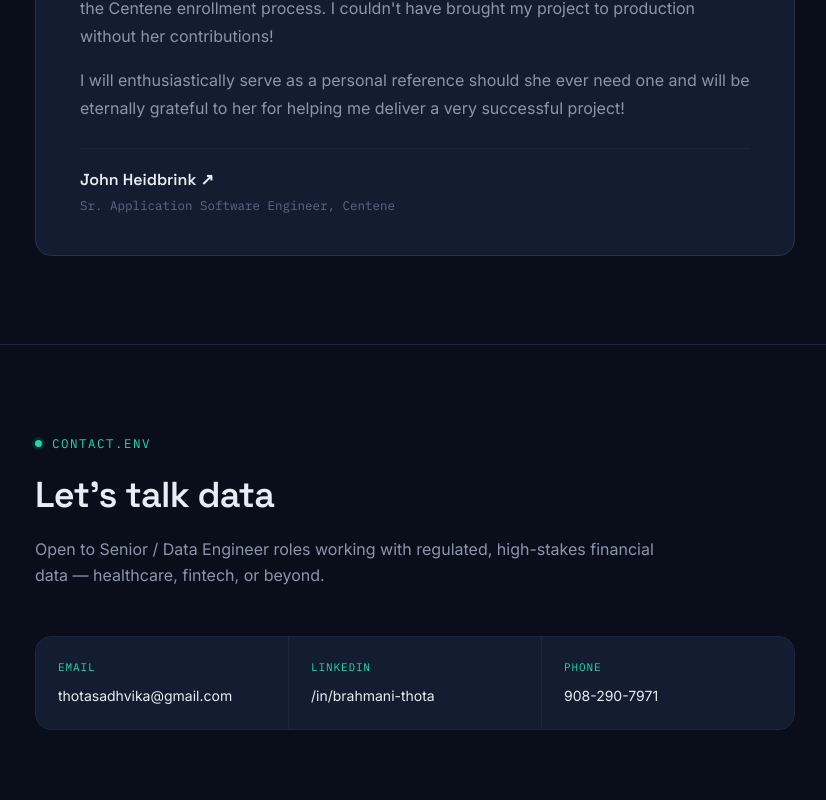
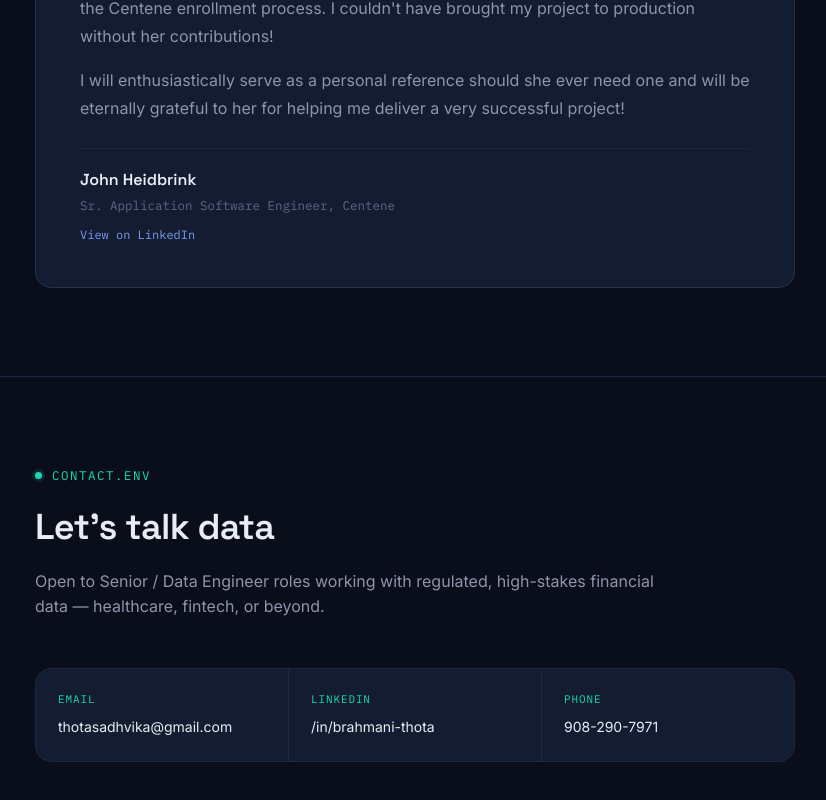
Before and after one commit to Brahmani-Thota/brahmani-thota.github.io, a React (Vite) app: page / in a window 1280 px wide. Shown: the part 4715-5515 px from the top of the page, without its empty margins (77-903 px from the left). Built offline with nearby package versions, Linux system fonts and the light colour scheme.

Commit message:
Remove arrow from LinkedIn verification link

```diff
--- a/src/components/Recommendations.css
+++ b/src/components/Recommendations.css
@@ -42,11 +42,15 @@
   color: var(--text);
 }
 
-.rec-name-link {
+.rec-verify-link {
   display: inline-block;
+  font-family: var(--font-mono);
+  font-size: 12px;
+  color: var(--accent-blue);
+  margin-top: 10px;
   transition: color 0.15s ease;
 }
-.rec-name-link:hover { color: var(--accent); }
+.rec-verify-link:hover { color: var(--accent); }
 
 .rec-title {
   font-family: var(--font-mono);
--- a/src/components/Recommendations.jsx
+++ b/src/components/Recommendations.jsx
@@ -11,7 +11,7 @@ const recommendation = {
   ],
   name: 'John Heidbrink',
   title: 'Sr. Application Software Engineer, Centene',
-  linkedin: 'https://www.linkedin.com/in/john-heidbrink-09160614/',
+  linkedin: 'https://www.linkedin.com/in/brahmani-thota/details/recommendations/',
 };
 
 export default function Recommendations() {
@@ -28,15 +28,16 @@ export default function Recommendations() {
             ))}
           </div>
           <div className="rec-author">
+            <p className="rec-name">{recommendation.name}</p>
+            <p className="rec-title">{recommendation.title}</p>
             <a
               href={recommendation.linkedin}
               target="_blank"
               rel="noreferrer"
-              className="rec-name rec-name-link"
+              className="rec-verify-link"
             >
-              {recommendation.name} ↗
+              View on LinkedIn
             </a>
-            <p className="rec-title">{recommendation.title}</p>
           </div>
         </div>
       </div>
```
